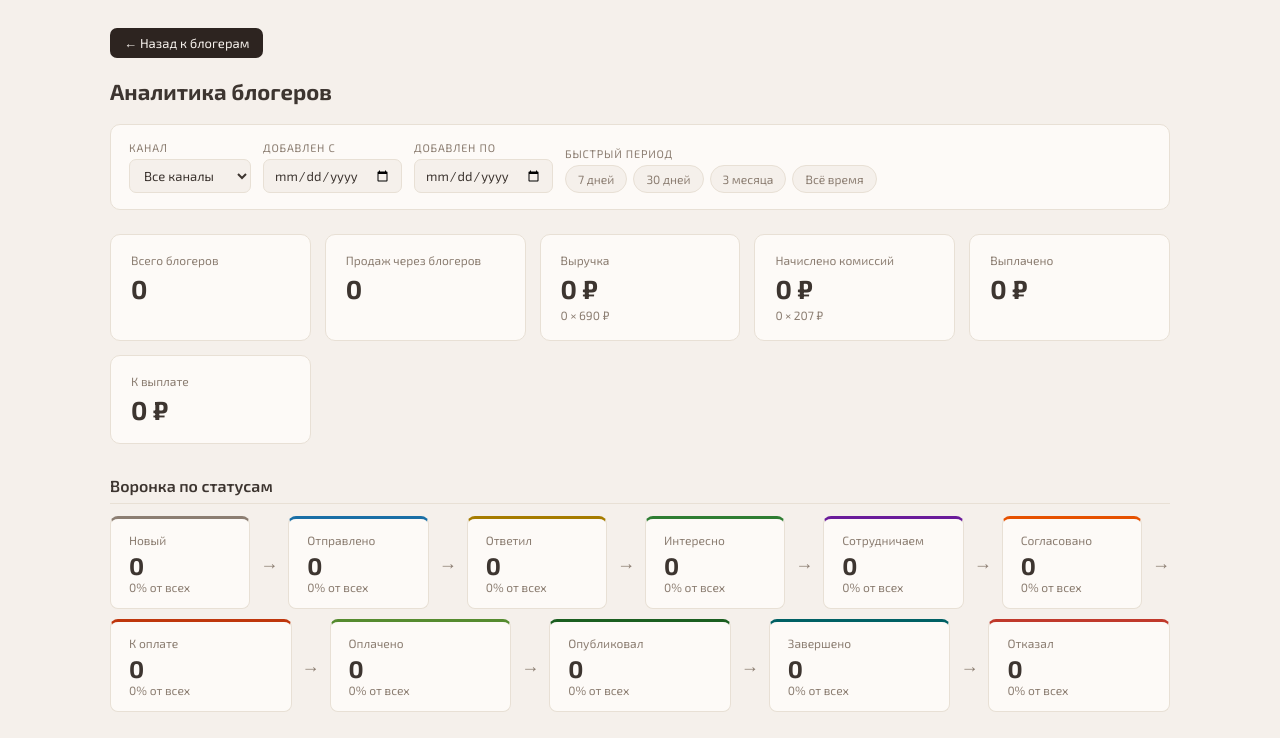
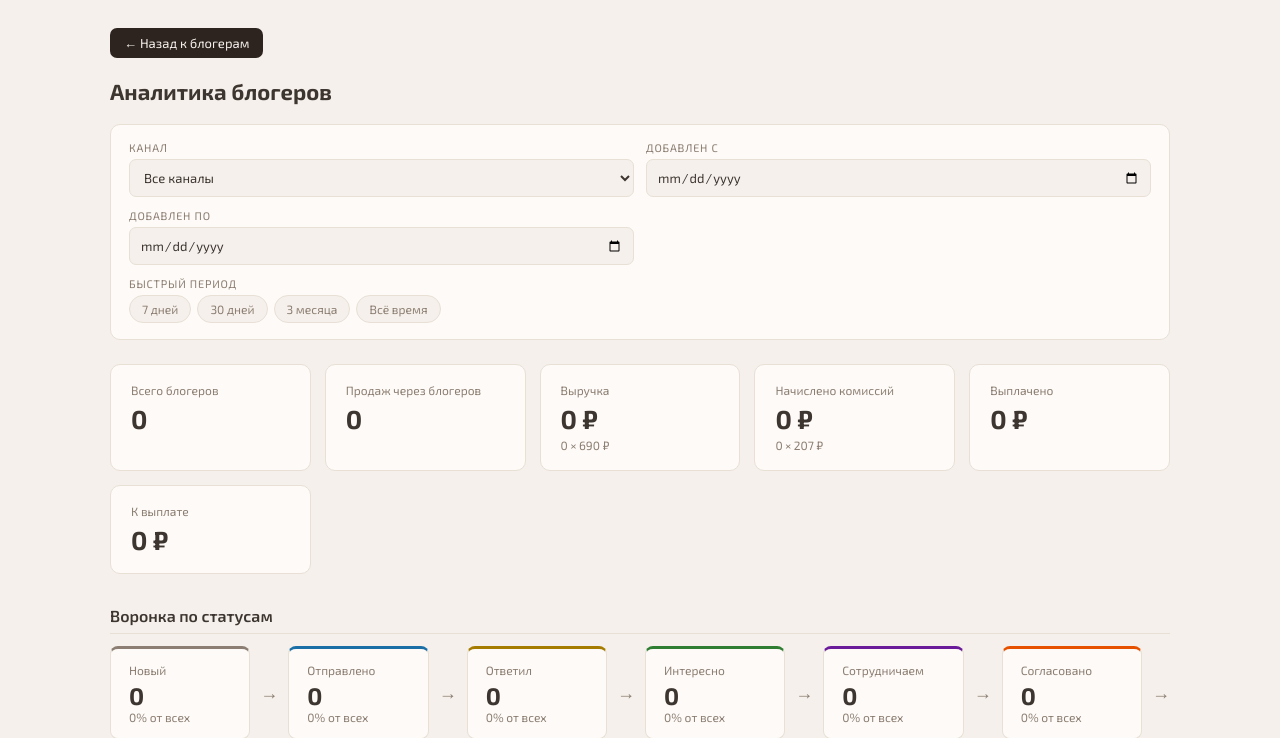
Before and after one commit to yacatya/----2, a Flask app: page /admin/bloggers/analytics in a window 1280 px wide. Shown: the part 46-784 px from the top of the page. Run offline with Flask 3, Linux system fonts and the light colour scheme; the visitor is signed in with stand-in values (Sample User, id 1); data that the repository does not hold is empty.

Commit message:
Fix analytics filter bar layout - uniform grid 2-column
https://claude.ai/code/session_01D8pqrigRmGWhEo9utkSJfg

```diff
--- a/app/templates/admin_bloggers_analytics.html
+++ b/app/templates/admin_bloggers_analytics.html
@@ -95,14 +95,18 @@ a.btn-back:hover { opacity: .85; }
 .btn-export:hover { background: #1b5e20; }
 .filter-bar {
   background: var(--card); border: 1px solid var(--border); border-radius: 10px;
-  padding: 16px 18px; margin-bottom: 24px; display: flex; flex-wrap: wrap; gap: 12px; align-items: flex-end;
+  padding: 16px 18px; margin-bottom: 24px;
+  display: grid;
+  grid-template-columns: 1fr 1fr;
+  gap: 12px;
 }
 .filter-group { display: flex; flex-direction: column; gap: 5px; }
+.filter-group.full { grid-column: 1 / -1; }
 .filter-group label { font-size: 11px; color: var(--muted); letter-spacing: .8px; text-transform: uppercase; }
 .filter-group select, .filter-group input[type=date] {
-  border: 1px solid var(--border); border-radius: 7px; padding: 7px 10px;
+  border: 1px solid var(--border); border-radius: 7px; padding: 9px 10px;
   font-family: 'Exo 2', sans-serif; font-size: 13px; color: var(--text);
-  background: var(--bg); outline: none;
+  background: var(--bg); outline: none; width: 100%; box-sizing: border-box; height: 38px;
 }
 .filter-group select:focus, .filter-group input[type=date]:focus { border-color: var(--accent); }
 .quick-periods { display: flex; gap: 6px; flex-wrap: wrap; }
@@ -112,11 +116,6 @@ a.btn-back:hover { opacity: .85; }
   font-family: 'Exo 2', sans-serif; text-decoration: none; white-space: nowrap;
 }
 .qp-btn:hover, .qp-btn.active { background: var(--header-bg); color: #fff; border-color: var(--header-bg); }
-.btn-apply {
-  padding: 8px 18px; background: var(--header-bg); color: #fff; border: none;
-  border-radius: 7px; font-size: 13px; cursor: pointer; font-family: 'Exo 2', sans-serif;
-}
-.btn-apply:hover { opacity: .85; }
 .filter-active-badge {
   display: inline-block; background: #fff3e0; color: #e65100;
   border: 1px solid #ffcc80; border-radius: 50px; font-size: 11px;
@@ -158,7 +157,7 @@ a.btn-back:hover { opacity: .85; }
       <label>Добавлен по</label>
       <input type="date" name="date_to" value="{{ date_to }}" onchange="this.form.submit()">
     </div>
-    <div class="filter-group">
+    <div class="filter-group full">
       <label>Быстрый период</label>
       <div class="quick-periods">
         <a class="qp-btn" href="#" onclick="setQuickPeriod(7);return false;">7 дней</a>
```
